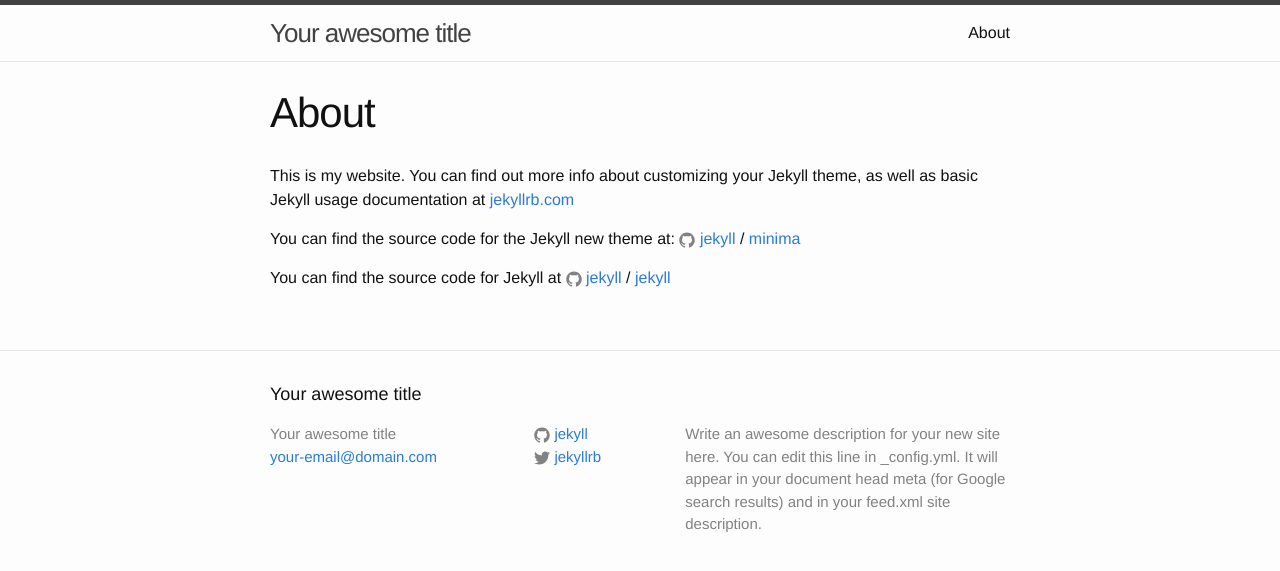
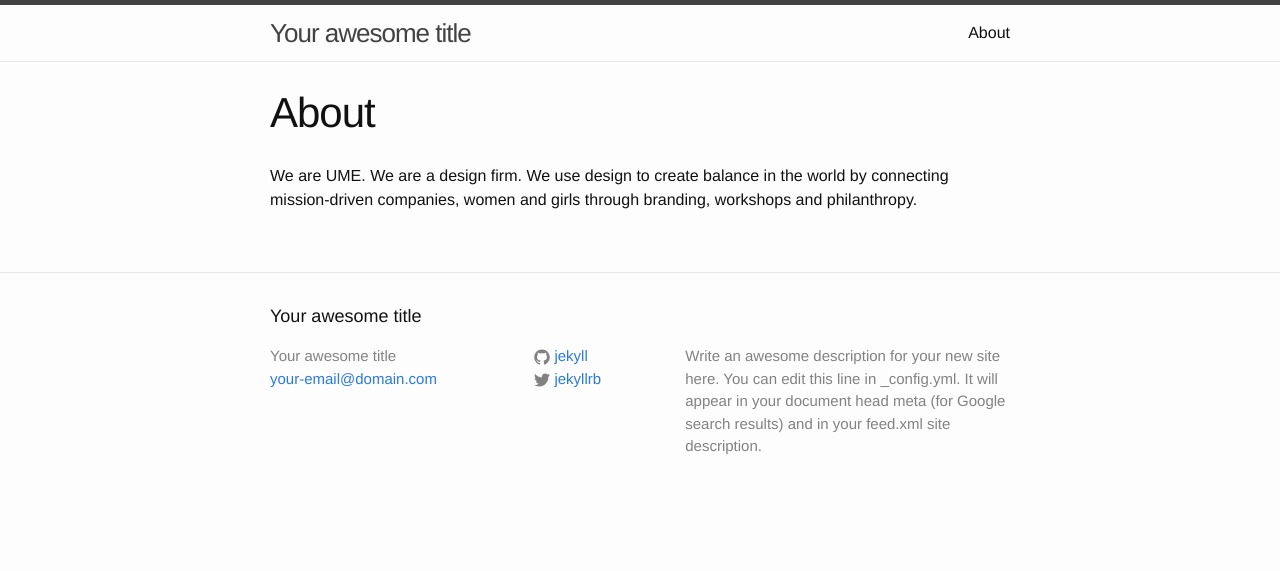
Before and after one commit to christieha/ume, a Jekyll site: the page built from about.md, in a window 1280 px wide. Shown: the top 571 px of the page. Built offline with Jekyll 4.4.1, drawn with Linux system fonts in a browser that asks for light colours.

Commit message:
Updated About

```diff
--- a/about.md
+++ b/about.md
@@ -4,12 +4,4 @@ permalink: "/about/"
 layout: page
 ---
 
-This is my website. You can find out more info about customizing your Jekyll theme, as well as basic Jekyll usage documentation at [jekyllrb.com](http://jekyllrb.com/)
-
-You can find the source code for the Jekyll new theme at:
-{% include icon-github.html username="jekyll" %} /
-[minima](https://github.com/jekyll/minima)
-
-You can find the source code for Jekyll at
-{% include icon-github.html username="jekyll" %} /
-[jekyll](https://github.com/jekyll/jekyll)
+We are UME. We are a design firm. We use design to create balance in the world by connecting mission-driven companies, women and girls through branding, workshops and philanthropy.
```
